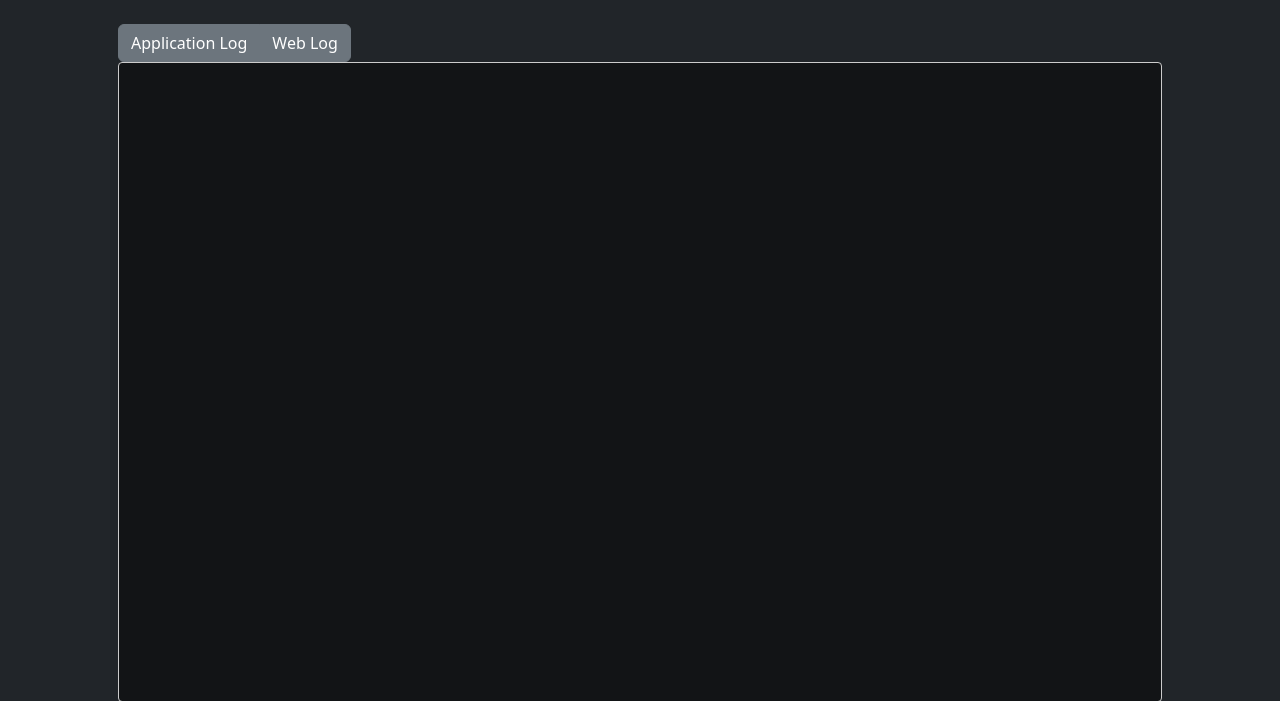
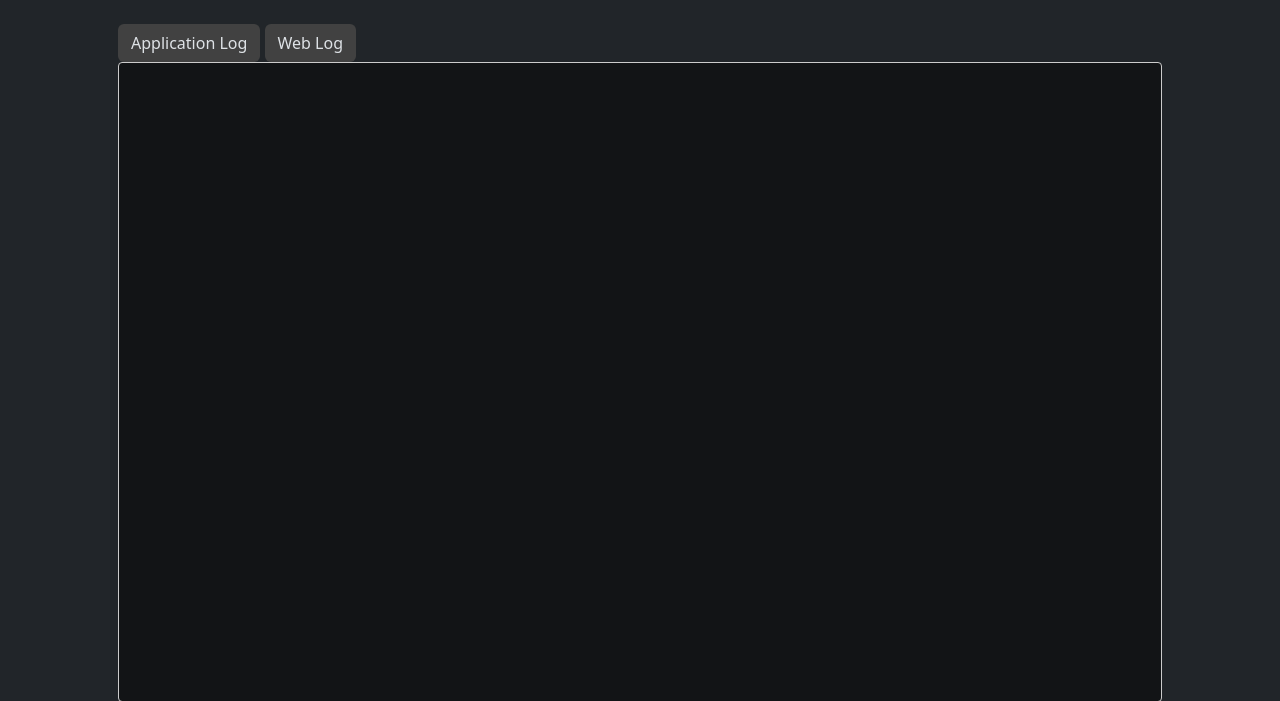
Before and after one commit to gars50/SeenIt, a Python web app: template app/templates/settings/logs.html in a window 1280 px wide. Shown: the part 59-760 px from the top of the page. Run offline with Jinja, Linux system fonts and the light colour scheme; the template is opened without the code that fills it, so the values that code supplies are empty; some libraries are stand-ins or nearby versions.

Commit message:
Log title added + looks change to that page

```diff
--- a/app/templates/settings/logs.html
+++ b/app/templates/settings/logs.html
@@ -2,14 +2,12 @@
 {% set active_page = "settings" %}
 
 {% block content %}
+    <span hidden class="title">{% block title %} Live logs {% endblock %}</span>
+    <input type="radio" class="btn-check" name="options-base" id="option1" autocomplete="off">
+    <label class="btn" for="option1" onclick="openLog(event, 'app')" style="background-color: rgb(65, 65, 65);">Application Log</label>
 
-    <div class="btn-group" role="group">
-        <input type="radio" class="btn-check" name="btnradio" id="btnradio1" autocomplete="off">
-        <label class="btn btn-secondary" for="btnradio1" onclick="openLog(event, 'app')">Application Log</label>
-
-        <input type="radio" class="btn-check" name="btnradio" id="btnradio2" autocomplete="off">
-        <label class="btn btn-secondary" for="btnradio2" onclick="openLog(event, 'www')">Web Log</label>
-    </div>
+    <input type="radio" class="btn-check" name="options-base" id="option2" autocomplete="off">
+    <label class="btn" for="option2" onclick="openLog(event, 'www')" style="background-color: rgb(65, 65, 65);">Web Log</label>
 
     <br>
     <div class="logging_window">
```
Also changed, not shown: README.md.
